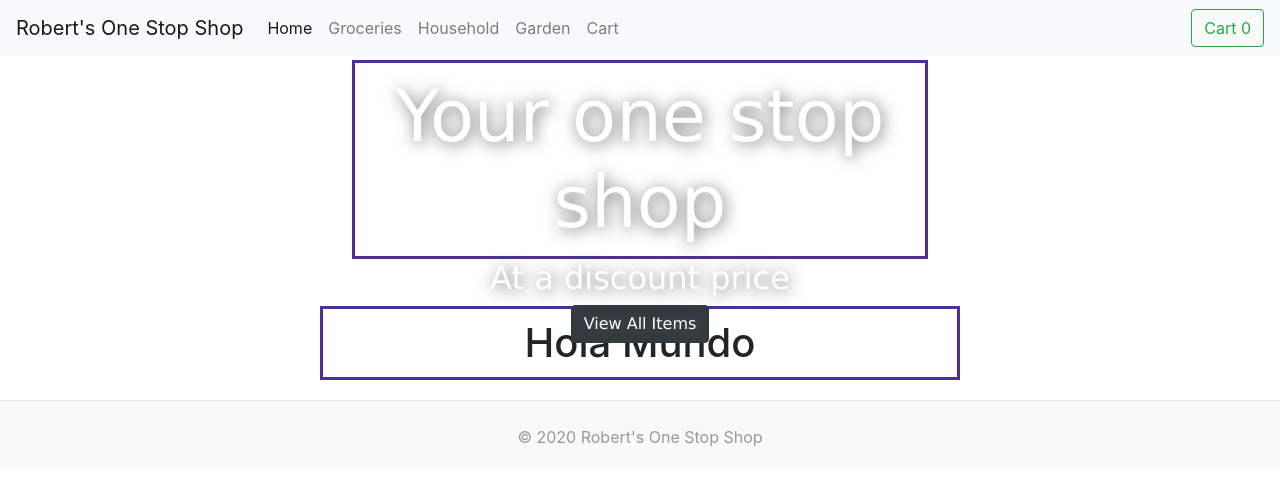
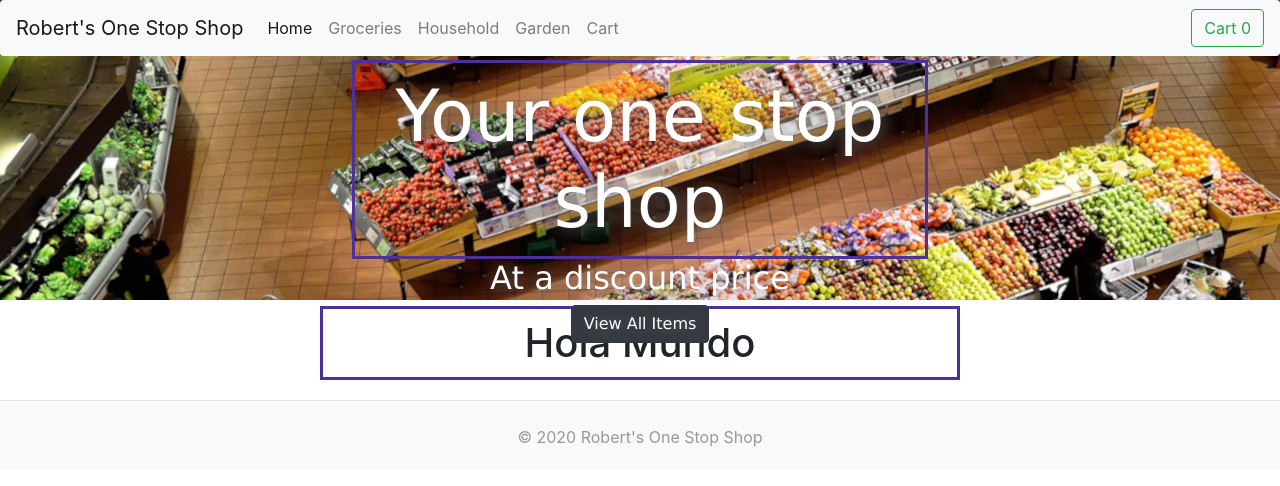
Before and after one commit to robscafe433/react-e-store, a React (Create React App) app: page / in a window 1280 px wide. Shown: the top 486 px of the page. Built offline with nearby package versions, Linux system fonts and the light colour scheme.

Commit message:
added index image links in file banner.css

```diff
--- a/src/components/Banner/banner.css
+++ b/src/components/Banner/banner.css
@@ -4,7 +4,7 @@
     padding-bottom: 30px;
     width: 100%;
     height: 300px;
-    /* background-image: url("../Images/indeximage/storebanner-xs.jpg"); */
+    background-image: url("../../images/indeximage/storebanner-lg.jpg");
 }
 
 .banner-textWrapper {
@@ -26,7 +26,7 @@
 /* no bigger than 400px  */
 @media screen and (max-width: 400px) {
     .banner {
-        /* background-image: url(" ../Images/indeximage/storebanner-sm.jpg"); */
+        background-image: url("../../images/indeximage/storebanner-sm.jpg");
         height: 320px;
     }
     .banner h1 {
@@ -37,7 +37,7 @@
 /* between 401 and 900 px */
 @media screen and (min-width: 401px) and (max-width: 1024px) {
     .banner {
-        /* background-image: url(" ../Images/indeximage/storebanner-md.jpg"); */
+        background-image: url("../../images/indeximage/storebanner-md.jpg");
         height: 320px;
     }
     .banner h1 {
@@ -51,13 +51,13 @@
 /* between 901 and 1200 px */
 @media screen and (min-width: 901px) and (max-width: 1200px) {
     .banner {
-        /* background-image: url("../Images/indeximage/storebanner-lg.jpg"); */
+        background-image: url("../../images/indeximage/storebanner-lg.jpg");
     }
 }
 
 /* bigger than 1201 px */
 @media screen and (min-width: 1201px) {
     .banner {
-        /* background-image: url("../Images/indeximage/storebanner-xl.jpg"); */
+        background-image: url("../../images/indeximage/storebanner-xl.jpg");
     }
 }
```
